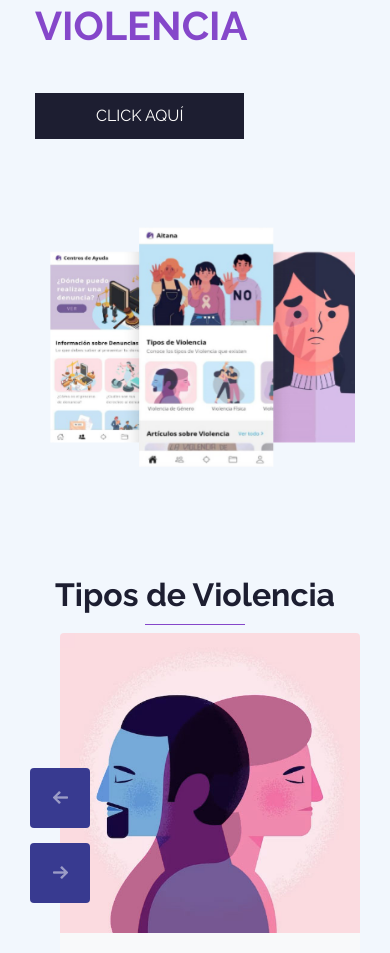
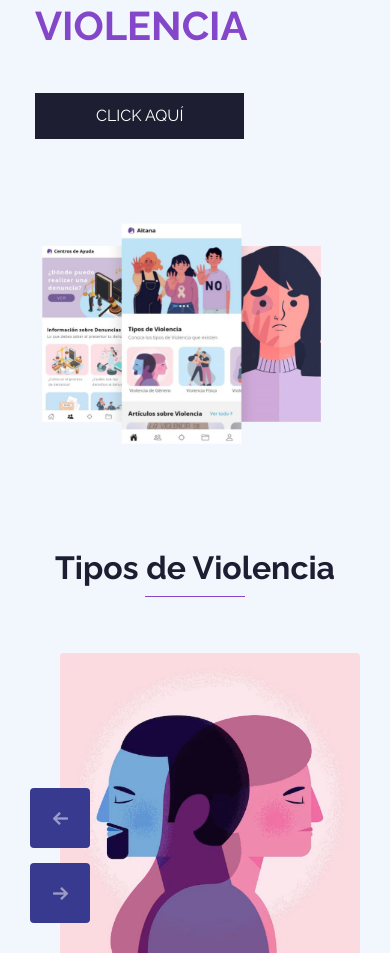
Before and after one commit to naisireth/Urbe-App-Web, a PHP site: page / in a window 390 px wide. Shown: the part 327-1280 px from the top of the page. Run offline with PHP 8.4, Linux system fonts and the light colour scheme; some libraries are stand-ins or nearby versions.

Commit message:
carousel fixed

```diff
--- a/css/responsive-home.css
+++ b/css/responsive-home.css
@@ -68,6 +68,7 @@
 
     .img-slider, .img-slider-2, .img-slider-3{
         width: 650px;
+        height: 400px;
     }
 
     .img-box {
@@ -175,13 +176,18 @@
 
 @media (max-width: 576px) {
 
-    .img-slider, .img-slider-2, .img-slider-3{
-        width: 140%;
+    .img-slider{
+        width: 400px;
+        height: 330px;
+    }
+
+    .img-slider-2, .img-slider-3{
+        width: 470px;
     }
 
     .img-box {
         position: relative;
-        right: 60px;
+        right: 90px;
         top: 0px;
         margin: 0 auto;
         width: 100%;
--- a/index.html
+++ b/index.html
@@ -126,7 +126,7 @@
    <!-- Team Start -->
    <div class="container-fluid py-md-5">
     <div class="container py-md-5">
-      <div class="heading_container py-md-5">
+      <div class="heading_container pb-5">
         <h2>
           Tipos de Violencia
         </h2>
```
